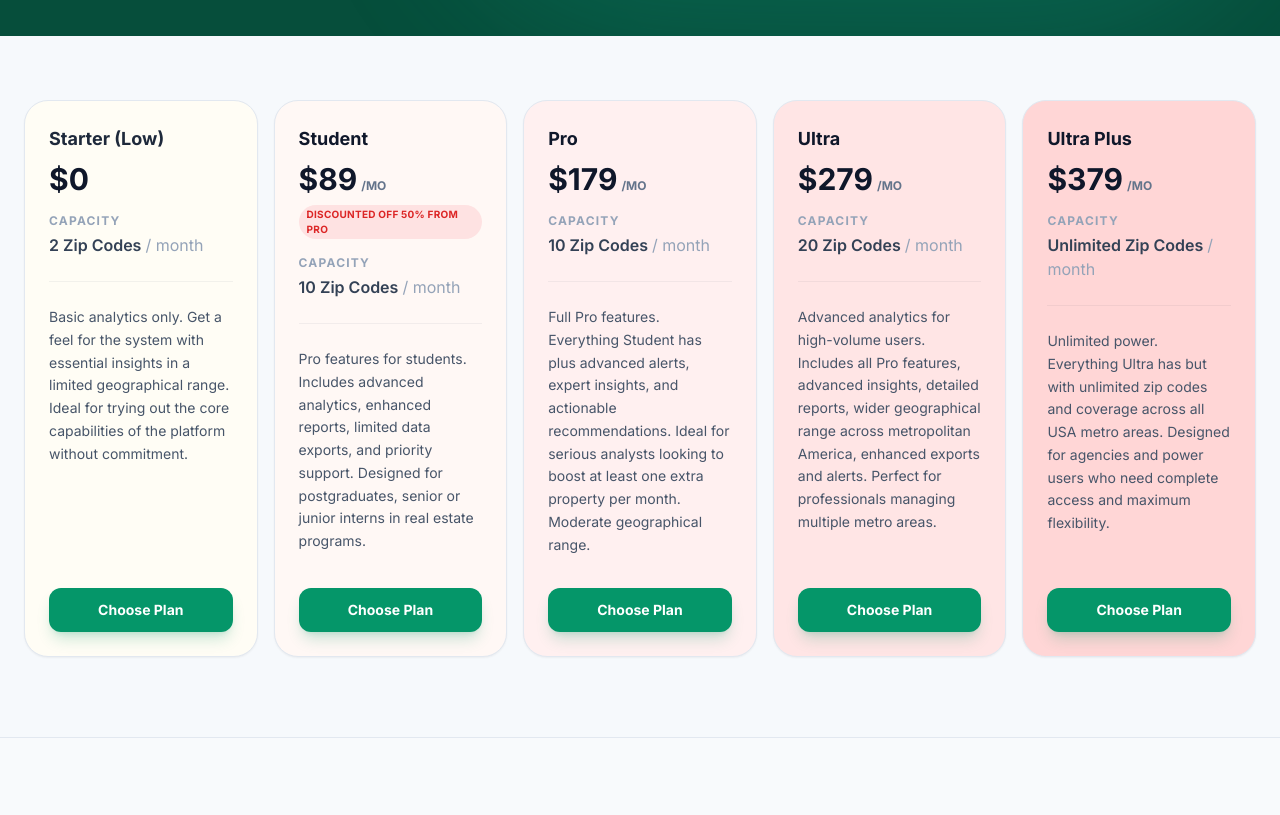
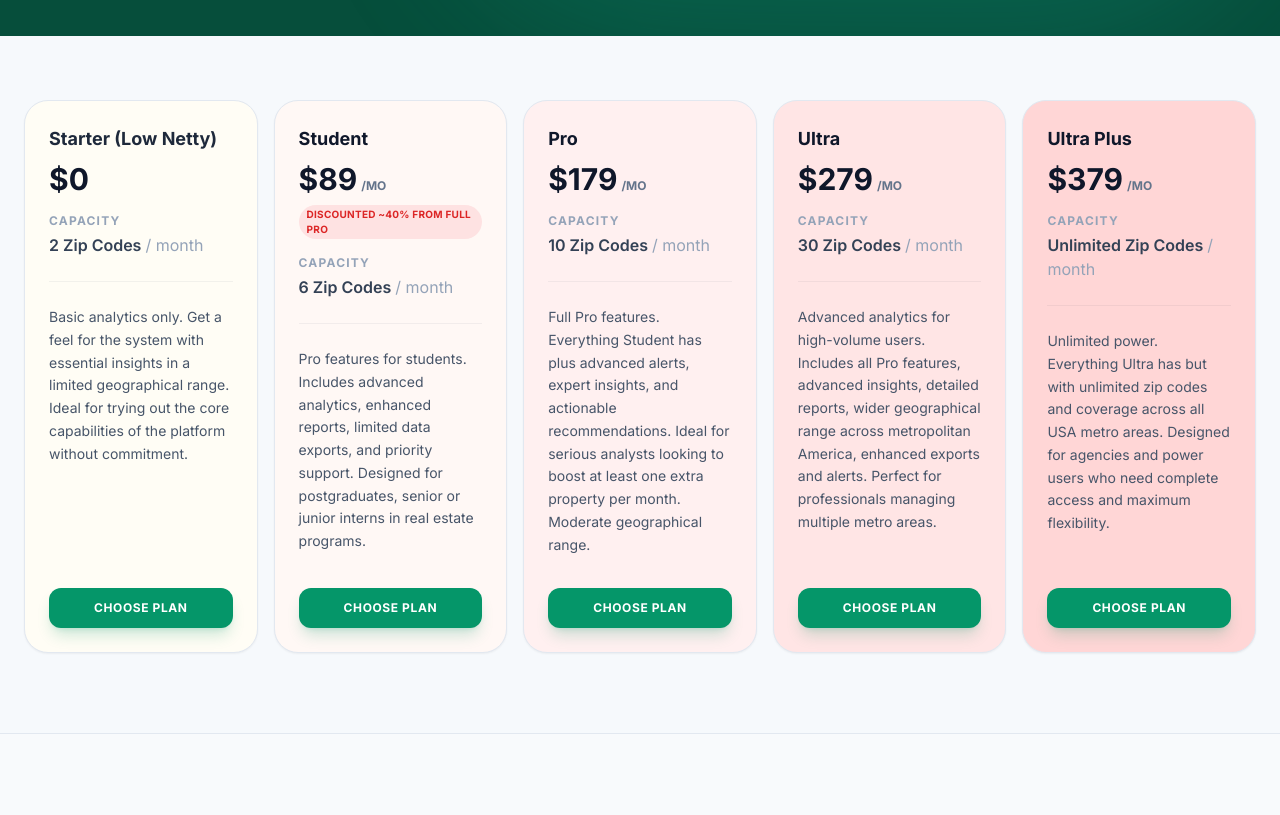
Before and after one commit to Hydrel-Tech/Hydrel, a React (Vite) app in the folder hydrel og 2/: page /market-alpha/pricing in a window 1280 px wide. Shown: the part 420-1235 px from the top of the page. Built offline with nearby package versions, Linux system fonts and the light colour scheme; no server answers.

Commit message:
Update MarketAlphaPricing.tsx

```diff
--- a/hydrel og 2/pages/MarketAlphaPricing.tsx
+++ b/hydrel og 2/pages/MarketAlphaPricing.tsx
@@ -1,10 +1,22 @@
 
-import React from 'react';
-import { Link } from 'react-router-dom';
+import React, { useState, useEffect } from 'react';
+import { Link, useNavigate } from 'react-router-dom';
+import { useAuth } from '../context/AuthContext';
+import { supabase } from '../lib/supabaseClient';
+
+// Simplified for demo: assume these IDs map to the array index
+// 0: Starter, 1: Student, 2: Pro, 3: Ultra, 4: Ultra Plus
+const TIER_LEVELS = {
+  'Starter': 0,
+  'Student': 1,
+  'Pro': 2,
+  'Ultra': 3,
+  'Ultra Plus': 4
+};
 
 const pricingTiers = [
   {
-    name: 'Starter (Low)',
+    name: 'Starter (Low Netty)',
     price: '$0',
     zips: '2',
     desc: 'Basic analytics only. Get a feel for the system with essential insights in a limited geographical range. Ideal for trying out the core capabilities of the platform without commitment.',
@@ -15,9 +27,9 @@ const pricingTiers = [
   {
     name: 'Student',
     price: '$89',
-    zips: '10',
+    zips: '6',
     desc: 'Pro features for students. Includes advanced analytics, enhanced reports, limited data exports, and priority support. Designed for postgraduates, senior or junior interns in real estate programs.',
-    discount: 'Discounted OFF 50% from Pro',
+    discount: 'Discounted ~40% from full Pro',
     color: 'bg-[#FFF8F5]', // Gold with slight red/warmth
     buttonColor: 'bg-emerald-600',
     textColor: 'text-slate-900'
@@ -34,7 +46,7 @@ const pricingTiers = [
   {
     name: 'Ultra',
     price: '$279',
-    zips: '20',
+    zips: '30',
     desc: 'Advanced analytics for high-volume users. Includes all Pro features, advanced insights, detailed reports, wider geographical range across metropolitan America, enhanced exports and alerts. Perfect for professionals managing multiple metro areas.',
     color: 'bg-[#FFE5E5]', // Stronger red tint
     buttonColor: 'bg-emerald-600',
@@ -52,6 +64,31 @@ const pricingTiers = [
 ];
 
 export const MarketAlphaPricing: React.FC = () => {
+  const { user } = useAuth();
+  const navigate = useNavigate();
+  const [currentTierLevel, setCurrentTierLevel] = useState<number>(0);
+
+  useEffect(() => {
+    // Simulate fetching user tier. In a real app, query supabase table 'user_tiers'.
+    // For this demo, we'll assume a logged in user is on the 'Pro' tier (Level 2).
+    if (user) {
+      // Mock fetch
+      setCurrentTierLevel(2);
+    } else {
+      setCurrentTierLevel(-1); // Not logged in
+    }
+  }, [user]);
+
+  const handlePlanClick = (index: number) => {
+    if (index === currentTierLevel) {
+      navigate('/market-alpha/dashboard');
+    } else if (index > currentTierLevel) {
+      // Logic to upgrade (e.g. Stripe checkout)
+      alert("Redirecting to payment gateway...");
+    }
+    // Tiers below current are disabled/grayed out
+  };
+
   return (
     <div className="bg-[#f6f9fc] min-h-screen pt-24 pb-20">
       {/* Reused Header from MarketAlpha for consistency */}
@@ -76,10 +113,19 @@ export const MarketAlphaPricing: React.FC = () => {
 
       <div className="max-w-7xl mx-auto px-6">
         <div className="grid lg:grid-cols-5 md:grid-cols-2 gap-4">
-          {pricingTiers.map((tier, index) => (
+          {pricingTiers.map((tier, index) => {
+            const isCurrentTier = index === currentTierLevel;
+            const isHigherTier = index > currentTierLevel;
+            const isLowerTier = index < currentTierLevel;
+
+            return (
               <div
                 key={index}
-              className={`flex flex-col p-6 rounded-3xl border border-slate-200 shadow-sm hover:shadow-xl transition-all duration-300 ${tier.color}`}
+                className={`flex flex-col p-6 rounded-3xl border transition-all duration-300 ${
+                  isLowerTier
+                    ? 'bg-slate-100 border-slate-200 opacity-60'
+                    : `shadow-sm hover:shadow-xl ${tier.color} border-slate-200`
+                }`}
               >
                 <div className="mb-4">
                   <h3 className={`text-lg font-bold ${tier.textColor} mb-2`}>{tier.name}</h3>
@@ -107,11 +153,23 @@ export const MarketAlphaPricing: React.FC = () => {
                   </p>
                 </div>
 
-              <button className="w-full py-3 bg-emerald-600 text-white font-bold rounded-xl shadow-lg shadow-emerald-600/20 hover:bg-emerald-700 hover:scale-[1.02] transition-all text-sm">
-                Choose Plan
+                <button
+                  onClick={() => handlePlanClick(index)}
+                  disabled={isLowerTier}
+                  className={`w-full py-3 font-bold rounded-xl shadow-lg transition-all text-xs uppercase tracking-wider
+                    ${isCurrentTier
+                      ? 'bg-yellow-400 text-slate-900 hover:bg-yellow-300 shadow-yellow-400/20'
+                      : isHigherTier
+                        ? 'bg-emerald-600 text-white hover:bg-emerald-700 hover:scale-[1.02] shadow-emerald-600/20'
+                        : 'bg-slate-300 text-slate-500 cursor-not-allowed shadow-none'
+                    }
+                  `}
+                >
+                  {isCurrentTier ? 'Continue' : 'Choose Plan'}
                 </button>
               </div>
-          ))}
+            );
+          })}
         </div>
       </div>
     </div>
```
Lines whose indentation alone changed are shown as unchanged.
